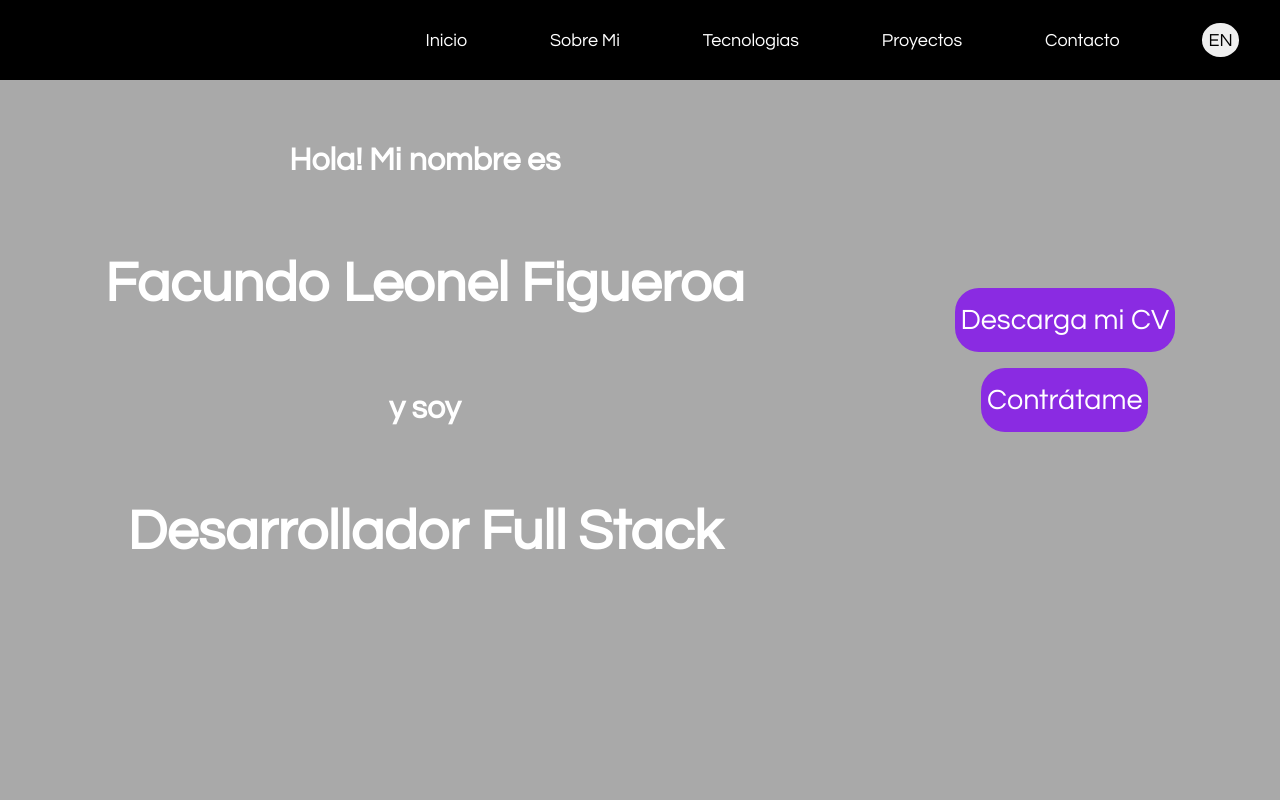
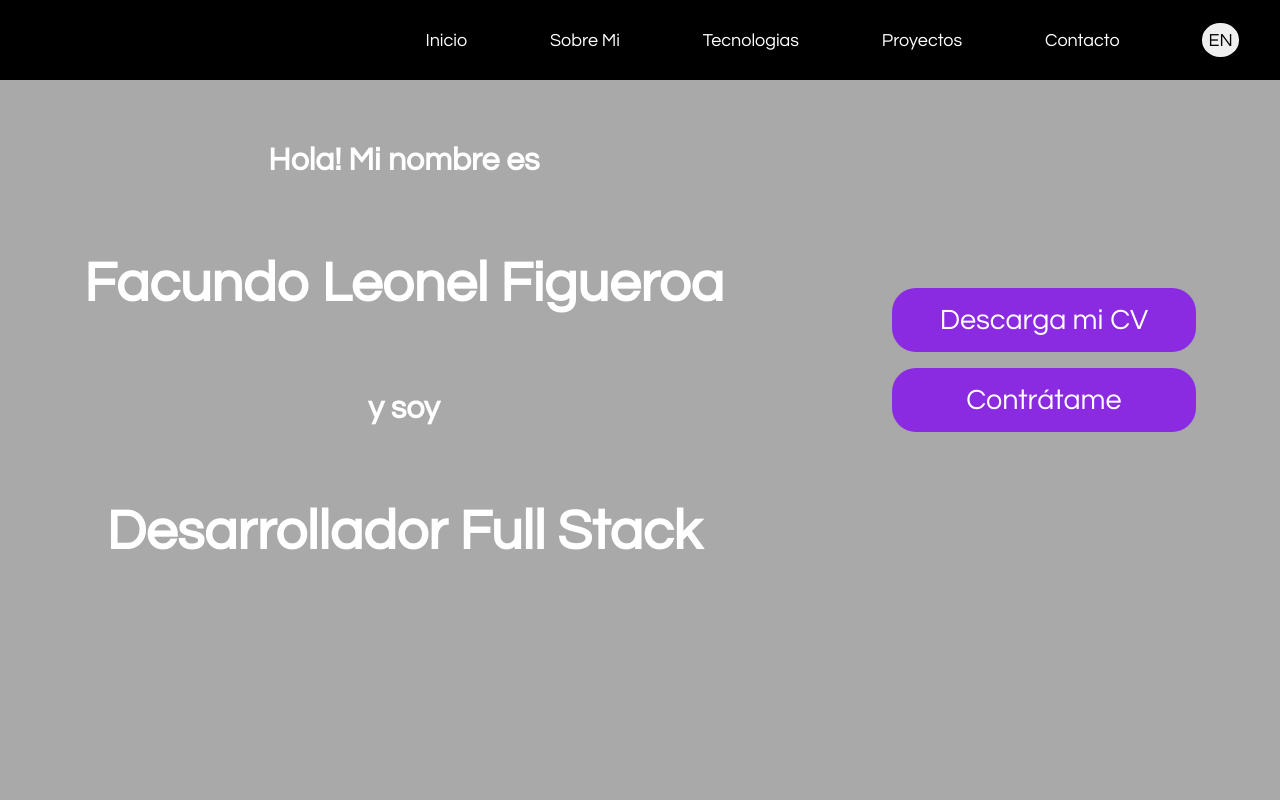
Before and after one commit to FacundoFigueroa23/Portfolio, a React (Create React App) app: page / in a window 1280 px wide. Shown: the top 800 px of the page. Built offline with nearby package versions, Linux system fonts and the light colour scheme.

Commit message:
Change buttons style

```diff
--- a/src/components/Home.jsx
+++ b/src/components/Home.jsx
@@ -1,7 +1,7 @@
 import React from 'react'
 import NavBar from './NavBar'
 import styles from './Home.module.css'
-import pdf from '../assets/CV.pdf'
+import pdf from '../assets/FacundoLeonelFigueroa-CV.pdf'
 
 const es = ["Hola! Mi nombre es", "y soy", "Desarrollador Full Stack", "Descarga mi CV", "Contrátame"]
 const en = ["Hi! My name is", "and I'm", "Full Stack Developer", "Download my Resume", "Hire Me"]
@@ -18,11 +18,11 @@ export default function Home({lang, changeLang}) {
             <h1 className={styles.title}>{lang ? es[2] : en[2]}</h1>
           </div>
           <div className={styles.buttons}>
-            <a href={pdf} target='_blank' rel='noreferrer'>
-              <button className={styles.button}>{lang ? es[3] : en[3]}</button>
+            <a className={styles.button} href={pdf} target='_blank' rel='noreferrer'>
+              {lang ? es[3] : en[3]}
             </a>
-            <a href='https://www.linkedin.com/in/facundo-figueroa-dev' target='_blank' rel='noreferrer'>
-              <button className={styles.button}>{lang ? es[4] : en[4]}</button>
+            <a className={styles.button} href='https://www.linkedin.com/in/facundo-figueroa-dev' target='_blank' rel='noreferrer'>
+              {lang ? es[4] : en[4]}
             </a>
           </div>
         </section>
--- a/src/components/Home.module.css
+++ b/src/components/Home.module.css
@@ -26,6 +26,7 @@
 
 .buttons {
     height: 9rem;
+    width: 19rem;
 
     display: flex;
     flex-direction: column;
@@ -47,6 +48,11 @@
 
 .button {
     height: 4rem;
+    width: 100%;
+
+    display: flex;
+    align-items: center;
+    justify-content: center;
 
     font-family: 'Questrial', sans-serif;
     font-size: 1.8rem;
@@ -58,4 +64,6 @@
     border: none;
 
     cursor: pointer;
+
+    text-decoration: none;
 }
```
